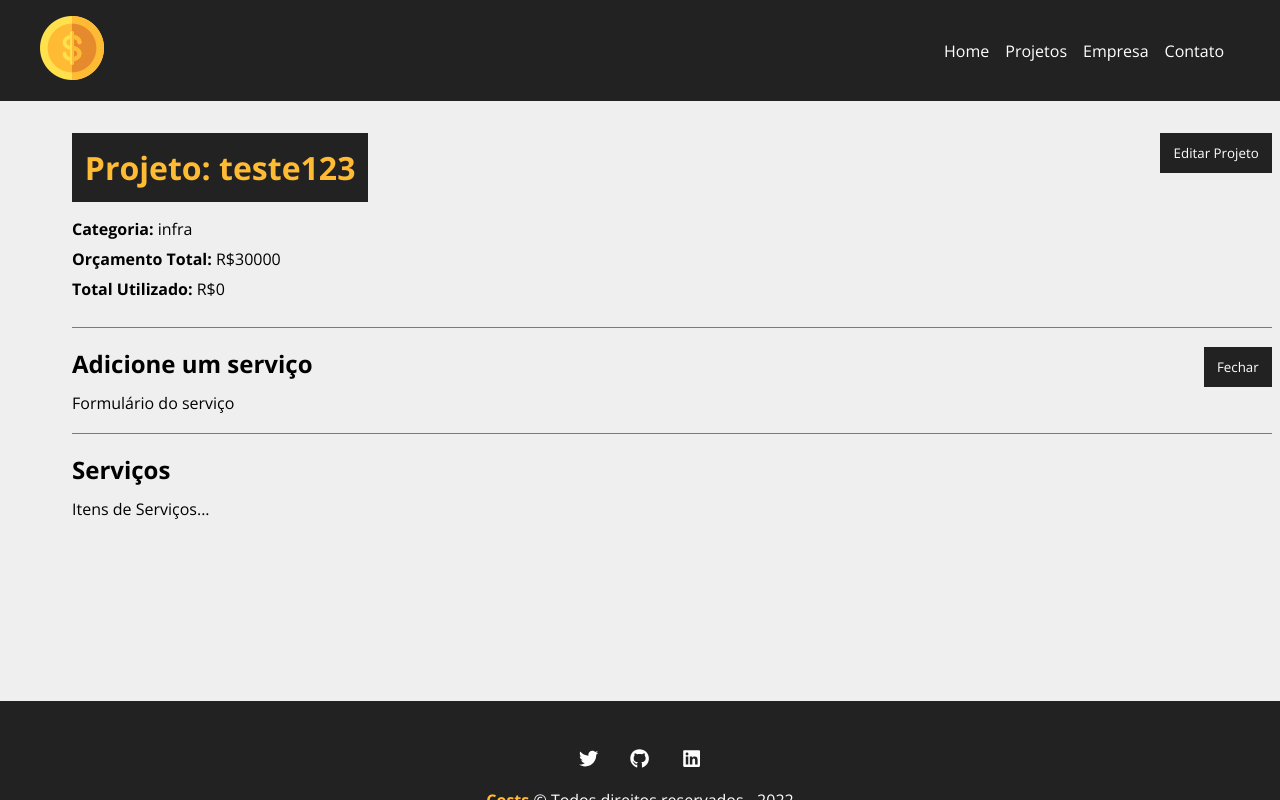
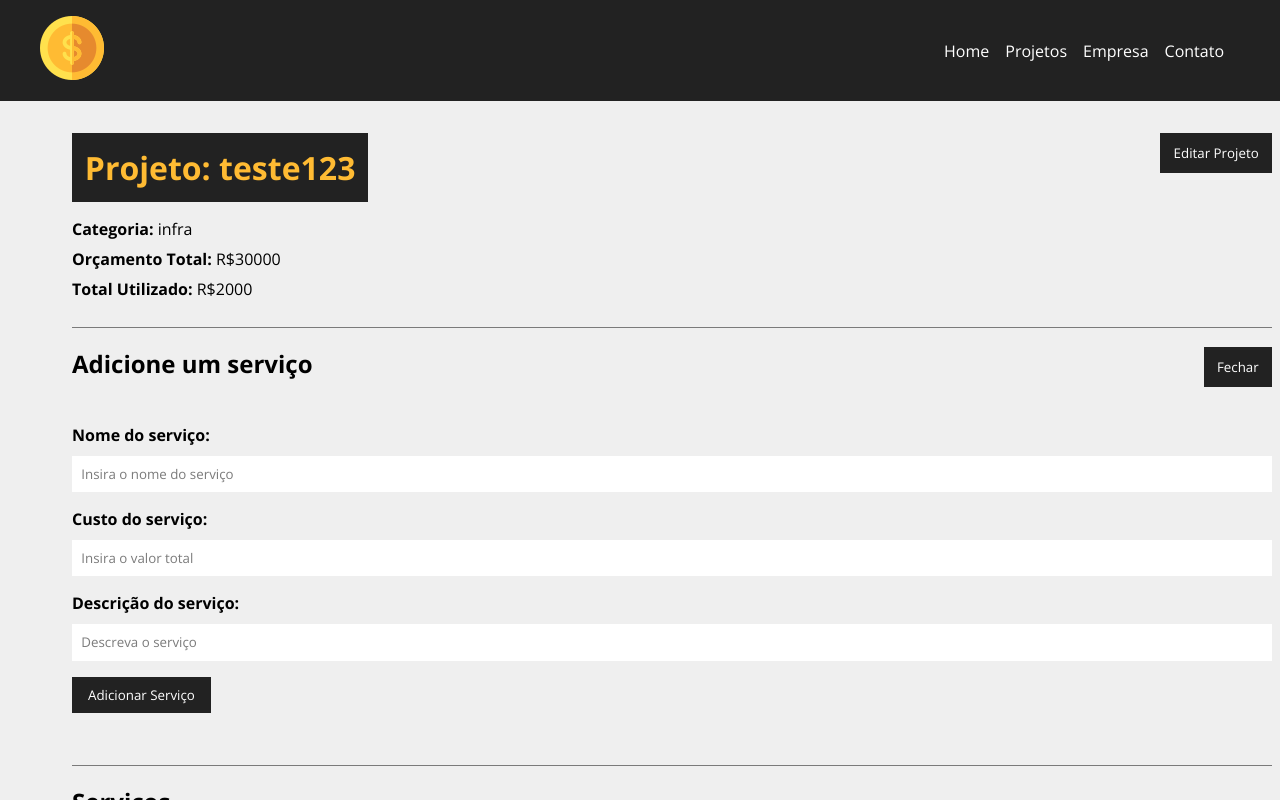
Before and after one commit to juniorcaus/COSTS, a React (Create React App) app: page /project/6 in a window 1280 px wide. Both pictures are taken after a click on the button "Adicionar serviço". Shown: the top 800 px of the page. Built offline with nearby package versions, Linux system fonts and the light colour scheme; data requests are answered from the project's data file.

Commit message:
Adicionando novos serviços - #34

```diff
--- a/db.json
+++ b/db.json
@@ -7,8 +7,21 @@
         "id": "1",
         "name": "infra"
       },
-      "cost": 0,
-      "services": [],
+      "cost": 2000,
+      "services": [
+        {
+          "name": "Nova funcionalidade 2.0",
+          "cost": "1000",
+          "description": "Funcionalidade 2.0",
+          "id": "303c2757-959d-4681-9fa5-57fb1ef6b725"
+        },
+        {
+          "name": "Nova funcionalidade 2.0",
+          "cost": "1000",
+          "description": "Funcionalidade 2.0",
+          "id": "303c2757-959d-4681-9fa5-57fb1ef6b725"
+        }
+      ],
       "id": 6
     },
     {
--- a/src/components/pages/Project.js
+++ b/src/components/pages/Project.js
@@ -1,4 +1,7 @@
 import React from 'react'
+
+import { parse, v4 as uuidv4 } from 'uuid';
+
 import { useParams } from 'react-router-dom';
 import { useState, useEffect} from 'react';
 
@@ -6,6 +9,7 @@
 import Loading from '../layout/Loading';
 import ProjectForm from '../project/ProjectForm';
 import Message from '../layout/Message';
+import ServiceForm from '../service/ServiceForm';
 import styles from './Project.module.css';
 
 
@@ -66,7 +70,48 @@
       })
       .catch(err => console.log(err))
 
+    }
 
+    function createService(project) {
+        setMessage('')
+
+      // last service
+      const lastService = project.services[project.services.length - 1]
+
+      lastService.id = uuidv4()
+
+      const lastServiceCost = lastService.cost
+
+      const newCost = parseFloat(project.cost) + parseFloat(lastServiceCost)
+
+      // maximum value validation
+
+      if(newCost >  parseFloat(project.budget)) {
+        setMessage('Orçamento ultrapassado, verifique o valor do serviço !!')
+        setType('error')
+        project.services.pop()
+        return false
+      }
+
+      // add service cost to project total cost
+
+      project.cost = newCost
+
+      //  update project
+
+      fetch(`http://localhost:5000/projects/${project.id}`, {
+
+        method: 'PATCH',
+        headers: {
+          'Content-Type': 'application/json'
+        },
+        body: JSON.stringify(project),
+      }).then( (resp) => resp.json())
+      .then((data) => {
+        // exibir os serviços
+          console.log(data)
+      })
+      .catch( err =>  console.log(err))
     }
 
     function toggleProjectForm() {
@@ -76,6 +121,8 @@
     function toggleServiceForm() {
       setShowServiceForm(!showServiceForm)
     }
+
+
 
   return (
     <>
@@ -119,8 +166,11 @@
                 <button className={styles.btn} onClick={toggleServiceForm}>
                 {!showServiceForm? 'Adicionar serviço' : 'Fechar'}
                 </button>
+
                 <div className={styles.project_info}>
-                  {showServiceForm && ( <div>Formulário do serviço</div> )}
+                  {showServiceForm &&
+                    <ServiceForm handleSubmit={createService} btnText="Adicionar Serviço" projectData={project}  />
+                   }
                  </div>
             </div>
 
@@ -130,7 +180,12 @@
                 <p>Itens de Serviços...</p>
             </Container>
 
+
+
           </Container>
+
+
+
         </div>
 
       ): ( <Loading /> )}
--- /dev/null
+++ b/src/components/service/ServiceForm.js
@@ -0,0 +1,55 @@
+import React from 'react'
+import { useState } from 'react';
+
+import Input from '../form/Input';
+import SubmitButton from '../form/SubmitButton';
+import styles from '../project/ProjectForm.module.css';
+
+function ServiceForm({ handleSubmit, btnText, projectData}) {
+
+    const [service, setService] = useState({})
+
+    function submit (e) {
+        e.preventDefault()
+        projectData.services.push(service)
+        handleSubmit(projectData)
+    }
+
+    function handleChange(e) {
+        setService({...service, [e.target.name]: e.target.value})
+    }
+
+  return (
+    <form onSubmit={submit} className={styles.form} >
+
+        <Input
+            type="text"
+            text="Nome do serviço"
+            name="name"
+            placeholder="Insira o nome do serviço"
+            handleOnChange={handleChange}
+        />
+
+        <Input
+            type="number"
+            text="Custo do serviço"
+            name="cost"
+            placeholder="Insira o valor total"
+            handleOnChange={handleChange}
+        />
+
+        <Input
+            type="text"
+            text="Descrição do serviço"
+            name="description"
+            placeholder="Descreva o serviço"
+            handleOnChange={handleChange}
+        />
+
+        <SubmitButton text={btnText}  />
+
+    </form>
+  )
+}
+
+export default ServiceForm;
```
